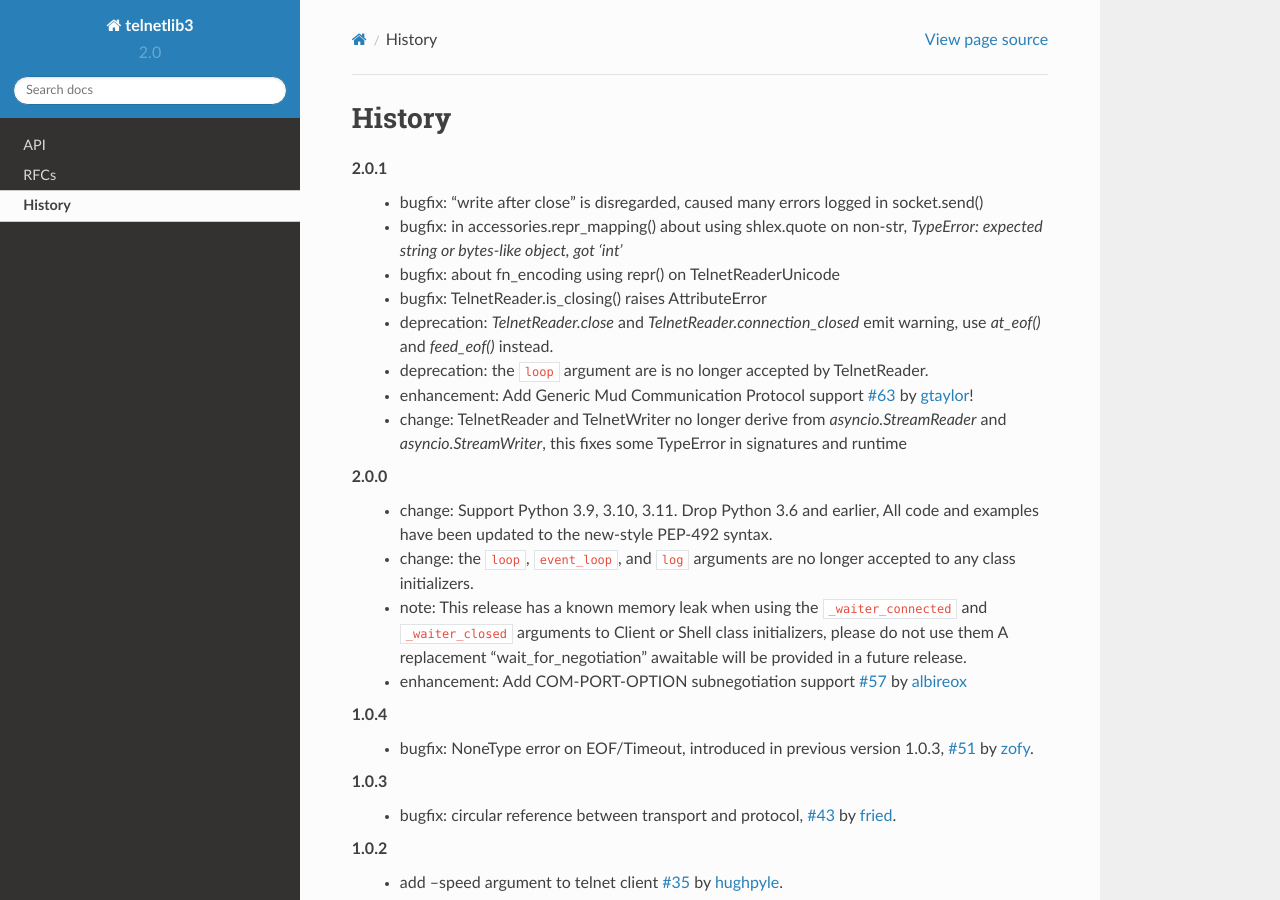
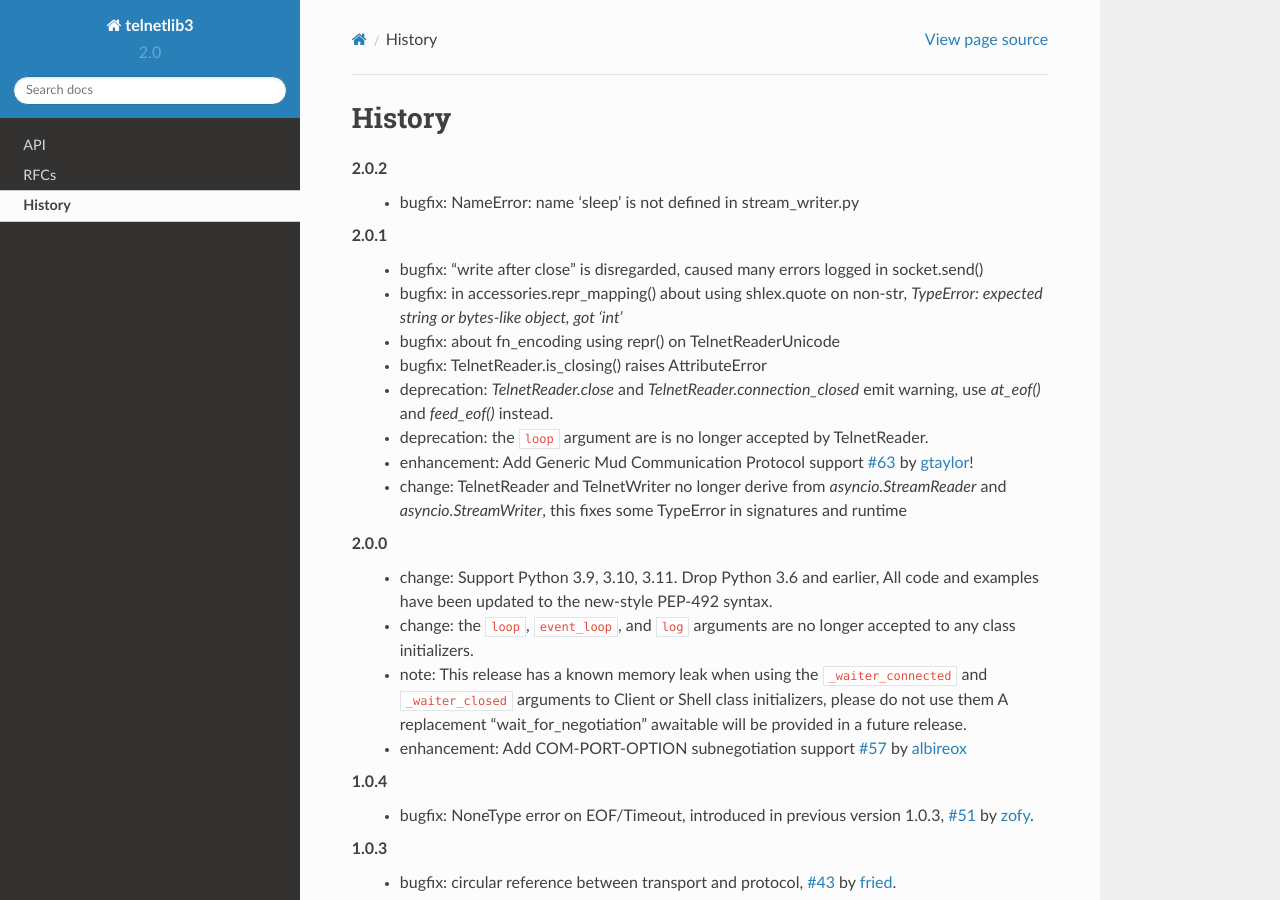
Before and after one commit to jquast/telnetlib3, a Sphinx documentation site: the page built from docs/history.rst, in a window 1280 px wide and 900 px high. Built offline with Sphinx 7.4.7 and the Read the Docs theme 2.0.0, drawn with Linux system fonts in a browser that asks for light colours.

Commit message:
2.0.2 small fix release
small oversight that linting should have caught, WIP, but
this exception only happens when the client is being disconnected
in my experience, anyway.

```diff
--- a/docs/conf.py
+++ b/docs/conf.py
@@ -65,7 +65,7 @@
 version = "2.0"
 
 # The full version, including alpha/beta/rc tags.
-release = "2.0.1"
+release = "2.0.2"
 
 # The language for content auto-generated by Sphinx. Refer to documentation
 # for a list of supported languages.
--- a/docs/history.rst
+++ b/docs/history.rst
@@ -1,5 +1,8 @@
 History
 =======
+2.0.2
+ * bugfix: NameError: name 'sleep' is not defined in stream_writer.py
+
 2.0.1
  * bugfix: "write after close" is disregarded, caused many errors logged in socket.send()
  * bugfix: in accessories.repr_mapping() about using shlex.quote on non-str,
--- a/setup.py
+++ b/setup.py
@@ -15,7 +15,7 @@
 setup(
     name="telnetlib3",
     # keep in sync w/docs/conf.py manually for now, please!
-    version="2.0.1",
+    version="2.0.2",
     url="http://telnetlib3.rtfd.org/",
     license="ISC",
     author="Jeff Quast",
```
